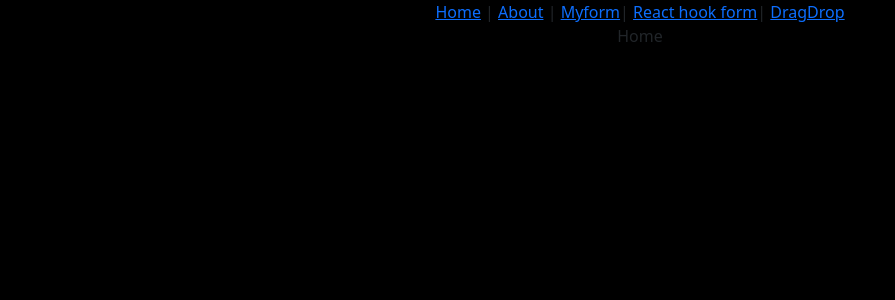
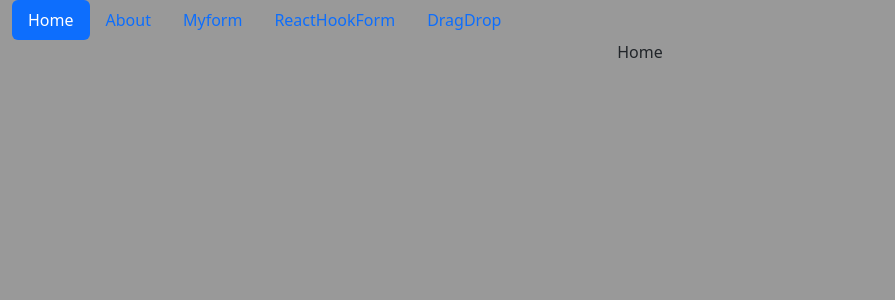
Before and after one commit to code-in-time/reactform, a React (Create React App) app: page / in a window 1280 px wide. Shown: the top 300 px of the page, without its empty margins (0-895 px from the left). Built offline with nearby package versions, Linux system fonts and the light colour scheme.

Commit message:
Add bootstrap top nav styles buttons

```diff
--- a/src/App.js
+++ b/src/App.js
@@ -1,6 +1,6 @@
 // import logo from './logo.svg';
 import './App.css';
-import { Routes, Route, Link } from "react-router-dom";
+import { Routes, Route, Link, NavLink } from "react-router-dom";
 import Home from './Home';
 import About from './About';
 import MyForm from './myForm';
@@ -10,9 +10,27 @@ import DragDrop from './dragDrop';
 
 function App() {
   return (
-    <div className="App">
-      <Link to="/">Home</Link> | <Link to="/about">About</Link> | <Link to="/myform">Myform</Link>| <Link to="/ReactHookForm">React hook form</Link>
-      | <Link to="/DragDrop">DragDrop</Link>
+    <div className="App container-fluid">
+      <ul className="nav nav-pills">
+        {/* <li className="nav-item">
+          <NavLink className="nav-Link" to="/">Home</NavLink>
+        </li> */}
+        <li className="nav-item">
+          <NavLink className="nav-link" to="/">Home</NavLink>
+        </li>
+        <li className="nav-item">
+          <NavLink className="nav-link" to="/about">About</NavLink>
+        </li>
+        <li className="nav-item">
+          <NavLink className="nav-link" to="/myform">Myform</NavLink>
+        </li>
+        <li className="nav-item">
+          <NavLink className="nav-link" to="/ReactHookForm">ReactHookForm</NavLink>
+        </li>
+        <li className="nav-item">
+          <NavLink className="nav-link" to="/DragDrop">DragDrop</NavLink>
+        </li>
+      </ul>
       <Routes>
         <Route path="/" element={<Home />} />
         <Route path="about" element={<About />} />
--- a/src/custom.scss
+++ b/src/custom.scss
@@ -1,6 +1,6 @@
 // import 'bootstrap/dist/css/bootstrap.css';
 // Override default variables before the import
-$body-bg: #000;
+$body-bg: #999;
 
 // Import Bootstrap and its default variables
 @import '~bootstrap/scss/bootstrap.scss';
```
